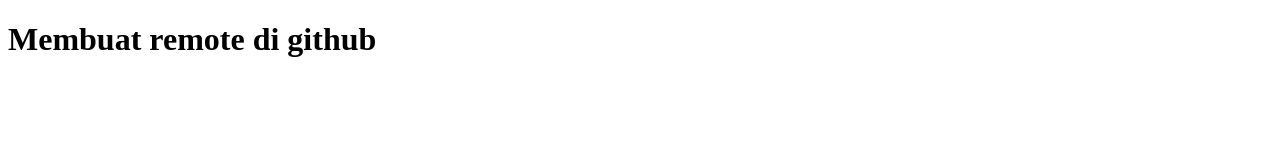
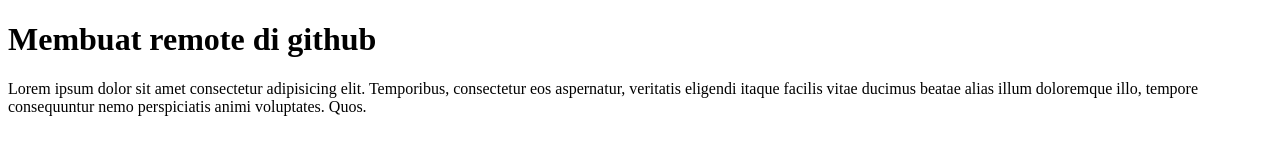
Before and after one commit to Artcods/Belajar-git-Remote, a plain HTML site: page index.html in a window 1280 px wide. Drawn offline with Linux system fonts and the light colour scheme.

Commit message:
Menambahkan Paragraf lorem

```diff
--- a/index.html
+++ b/index.html
@@ -1,12 +1,18 @@
 <!DOCTYPE html>
 <html lang="en">
+
 <head>
     <meta charset="UTF-8">
     <meta http-equiv="X-UA-Compatible" content="IE=edge">
     <meta name="viewport" content="width=device-width, initial-scale=1.0">
     <title>Nyoba Git Remote</title>
 </head>
+
 <body>
     <h1>Membuat remote di github</h1>
+    <p>Lorem ipsum dolor sit amet consectetur adipisicing elit. Temporibus, consectetur eos aspernatur, veritatis
+        eligendi itaque facilis vitae ducimus beatae alias illum doloremque illo, tempore consequuntur nemo perspiciatis
+        animi voluptates. Quos.</p>
 </body>
+
 </html>
```
